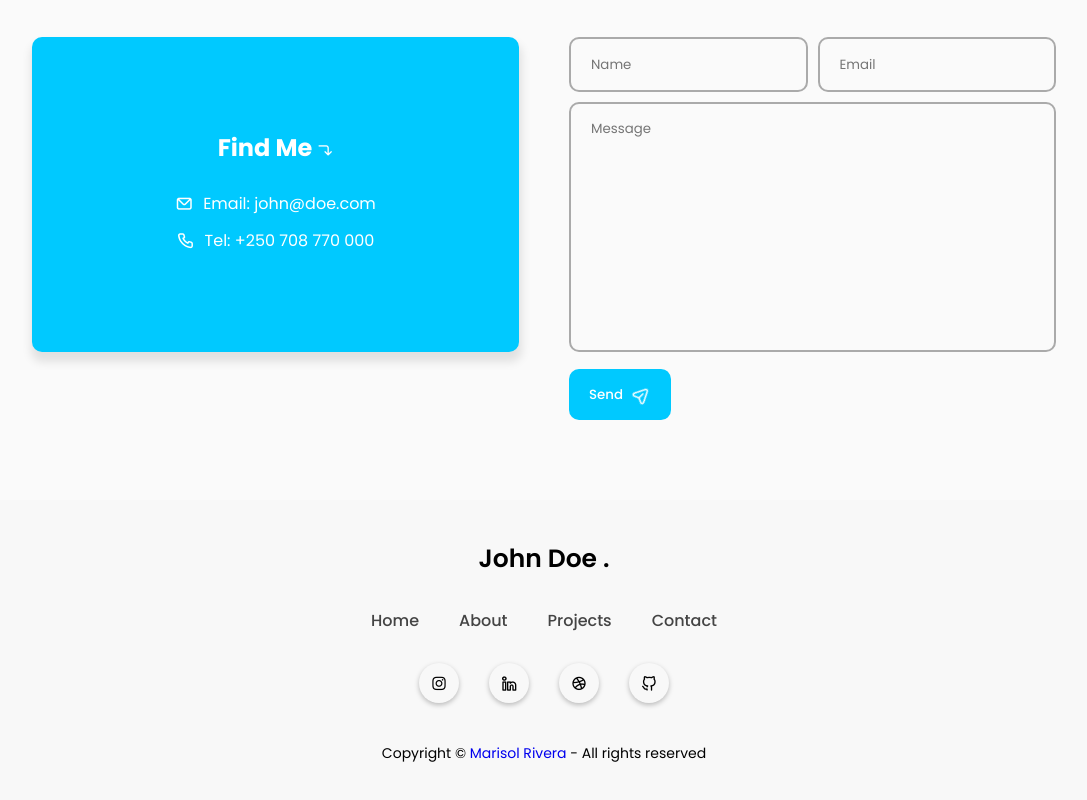
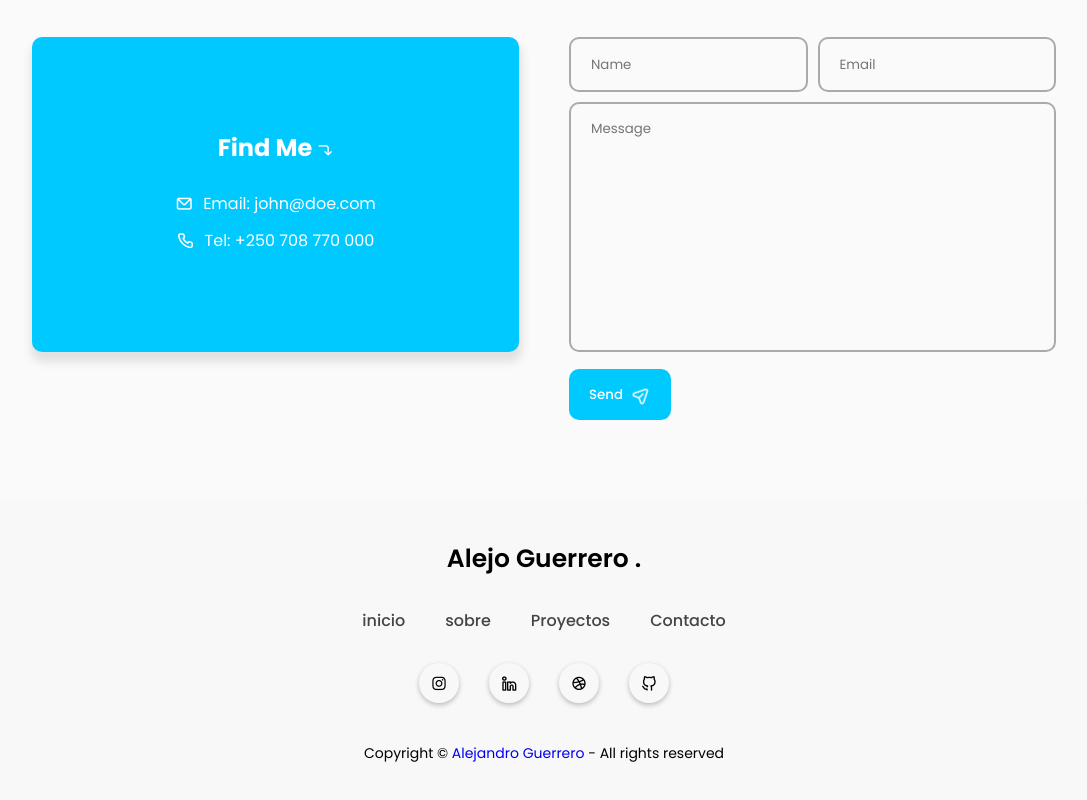
Before and after one commit to Aleg2703/Ejp-2, a plain HTML site: page index.html in a window 1280 px wide. Shown: the part 2007-2807 px from the top of the page, without its empty margins (96-1183 px from the left). Drawn offline with nearby package versions, Linux system fonts and the light colour scheme.

Commit message:
Update index.html

```diff
--- a/index.html
+++ b/index.html
@@ -206,21 +206,21 @@
     <!-- --------------- FOOTER --------------- -->
     <footer>
         <div class="top-footer">
-            <p>John Doe .</p>
+            <p>Alejo Guerrero .</p>
         </div>
         <div class="middle-footer">
             <ul class="footer-menu">
                 <li class="footer_menu_list">
-                    <a href="#home">Home</a>
+                    <a href="#home">inicio</a>
                 </li>
                 <li class="footer_menu_list">
-                    <a href="#about">About</a>
+                    <a href="#about">sobre</a>
                 </li>
                 <li class="footer_menu_list">
-                    <a href="#projects">Projects</a>
+                    <a href="#projects">Proyectos</a>
                 </li>
                 <li class="footer_menu_list">
-                    <a href="#contact">Contact</a>
+                    <a href="#contact">Contacto</a>
                 </li>
             </ul>
         </div>
@@ -231,7 +231,7 @@
             <div class="icon"><i class="uil uil-github-alt"></i></div>
         </div>
         <div class="bottom-footer">
-            <p>Copyright &copy; <a href="#home" style="text-decoration: none;">Marisol Rivera</a> - All rights reserved</p>
+            <p>Copyright &copy; <a href="#home" style="text-decoration: none;">Alejandro Guerrero</a> - All rights reserved</p>
         </div>
     </footer>
 
```
